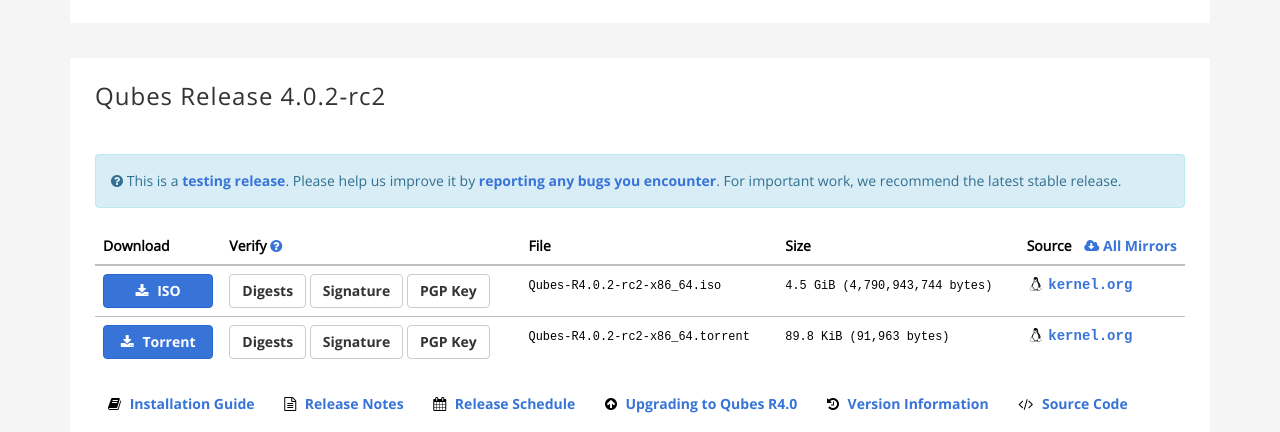
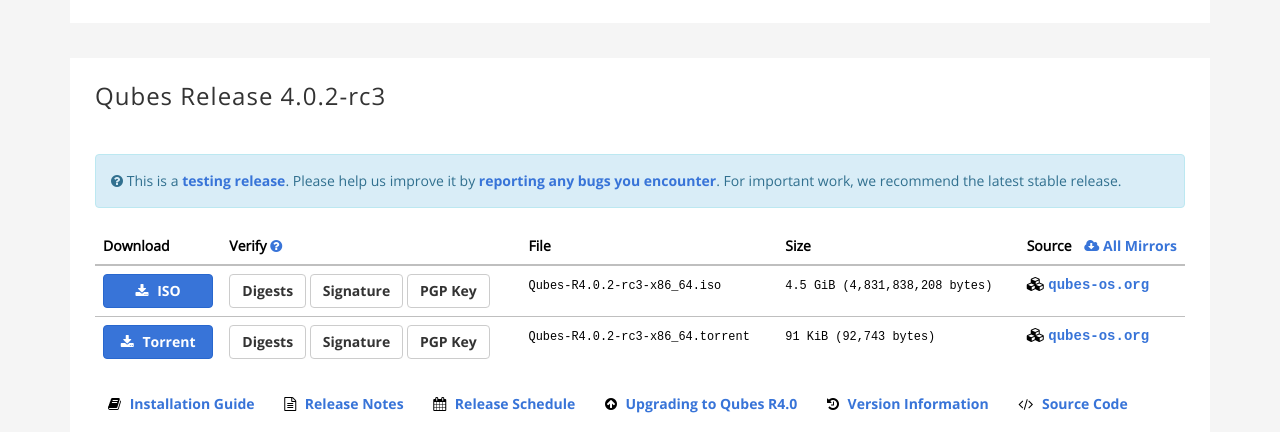
Before and after one commit to QubesOS/qubesos.github.io, a Jekyll site: the page built from pages/downloads.md, in a window 1280 px wide and 900 px high, scrolled down 398 px. Shown: the part 181-613 px from the top of the window. Built offline with Jekyll 4.4.1, drawn with Linux system fonts in a browser that asks for light colours; some web fonts are replaced.

Commit message:
Publish 4.0.2-rc3

```diff
--- a/_data/downloads.yml
+++ b/_data/downloads.yml
@@ -5,77 +5,77 @@
 # "Deprecated" means old and no longer supported.
 
 releases:
-  Qubes Release 4.0.2-rc2:
+  Qubes Release 4.0.2-rc3:
     testing: yes
     latest: no
     aging: no
     deprecated: no
     sources:
       - name: qubes-os.org
+        display: yes
+        method: HTTPS
+        type: ISO
+        filename: Qubes-R4.0.2-rc3-x86_64.iso
+        size: 4.5 GiB (4,831,838,208 bytes)
+        url: https://ftp.qubes-os.org/iso/Qubes-R4.0.2-rc3-x86_64.iso
+        verifiers:
+          hash: https://ftp.qubes-os.org/iso/Qubes-R4.0.2-rc3-x86_64.iso.DIGESTS
+          sig: https://ftp.qubes-os.org/iso/Qubes-R4.0.2-rc3-x86_64.iso.asc
+          key: https://keys.qubes-os.org/keys/qubes-release-4-signing-key.asc
+      - name: qubes-os.org
+        display: yes
+        method: BitTorrent
+        type: Torrent
+        filename: Qubes-R4.0.2-rc3-x86_64.torrent
+        size: 91 KiB (92,743 bytes)
+        url: https://ftp.qubes-os.org/iso/Qubes-R4.0.2-rc3-x86_64.torrent
+        verifiers:
+          hash: https://ftp.qubes-os.org/iso/Qubes-R4.0.2-rc3-x86_64.iso.DIGESTS
+          sig: https://ftp.qubes-os.org/iso/Qubes-R4.0.2-rc3-x86_64.iso.asc
+          key: https://keys.qubes-os.org/keys/qubes-release-4-signing-key.asc
+      - name: kernel.org
         display: no
         method: HTTPS
         type: ISO
-        filename: Qubes-R4.0.2-rc2-x86_64.iso
-        size: 4.5 GiB (4,790,943,744 bytes)
-        url: https://ftp.qubes-os.org/iso/Qubes-R4.0.2-rc2-x86_64.iso
+        filename: Qubes-R4.0.2-rc3-x86_64.iso
+        size: 4.5 GiB (4,831,838,208 bytes)
+        url: https://mirrors.edge.kernel.org/qubes/iso/Qubes-R4.0.2-rc3-x86_64.iso
         verifiers:
-          hash: https://ftp.qubes-os.org/iso/Qubes-R4.0.2-rc2-x86_64.iso.DIGESTS
-          sig: https://ftp.qubes-os.org/iso/Qubes-R4.0.2-rc2-x86_64.iso.asc
-          key: https://keys.qubes-os.org/keys/qubes-release-4-signing-key.asc
-      - name: qubes-os.org
-        display: no
-        method: BitTorrent
-        type: Torrent
-        filename: Qubes-R4.0.2-rc2-x86_64.torrent
-        size: 89.8 KiB (91,963 bytes)
-        url: https://ftp.qubes-os.org/iso/Qubes-R4.0.2-rc2-x86_64.torrent
-        verifiers:
-          hash: https://ftp.qubes-os.org/iso/Qubes-R4.0.2-rc2-x86_64.iso.DIGESTS
-          sig: https://ftp.qubes-os.org/iso/Qubes-R4.0.2-rc2-x86_64.iso.asc
-          key: https://keys.qubes-os.org/keys/qubes-release-4-signing-key.asc
-      - name: kernel.org
-        display: yes
-        method: HTTPS
-        type: ISO
-        filename: Qubes-R4.0.2-rc2-x86_64.iso
-        size: 4.5 GiB (4,790,943,744 bytes)
-        url: https://mirrors.edge.kernel.org/qubes/iso/Qubes-R4.0.2-rc2-x86_64.iso
-        verifiers:
-          hash: https://mirrors.edge.kernel.org/qubes/iso/Qubes-R4.0.2-rc2-x86_64.iso.DIGESTS
-          sig: https://mirrors.edge.kernel.org/qubes/iso/Qubes-R4.0.2-rc2-x86_64.iso.asc
+          hash: https://mirrors.edge.kernel.org/qubes/iso/Qubes-R4.0.2-rc3-x86_64.iso.DIGESTS
+          sig: https://mirrors.edge.kernel.org/qubes/iso/Qubes-R4.0.2-rc3-x86_64.iso.asc
           key: https://keys.qubes-os.org/keys/qubes-release-4-signing-key.asc
       - name: halifax.rwth-aachen.de
         display: no
         method: HTTP
         type: ISO
-        filename: Qubes-R4.0.2-rc2-x86_64.iso
-        size: 4.5 GiB (4,790,943,744 bytes)
-        url: http://ftp.halifax.rwth-aachen.de/qubes/iso/Qubes-R4.0.2-rc2-x86_64.iso
+        filename: Qubes-R4.0.2-rc3-x86_64.iso
+        size: 4.5 GiB (4,831,838,208 bytes)
+        url: http://ftp.halifax.rwth-aachen.de/qubes/iso/Qubes-R4.0.2-rc3-x86_64.iso
         verifiers:
-          hash: http://ftp.halifax.rwth-aachen.de/qubes/iso/Qubes-R4.0.2-rc2-x86_64.iso.DIGESTS
-          sig: http://ftp.halifax.rwth-aachen.de/qubes/iso/Qubes-R4.0.2-rc2-x86_64.iso.asc
+          hash: http://ftp.halifax.rwth-aachen.de/qubes/iso/Qubes-R4.0.2-rc3-x86_64.iso.DIGESTS
+          sig: http://ftp.halifax.rwth-aachen.de/qubes/iso/Qubes-R4.0.2-rc3-x86_64.iso.asc
           key: https://keys.qubes-os.org/keys/qubes-release-4-signing-key.asc
       - name: kernel.org
-        display: yes
+        display: no
         method: BitTorrent
         type: Torrent
-        filename: Qubes-R4.0.2-rc2-x86_64.torrent
-        size: 89.8 KiB (91,963 bytes)
-        url: https://mirrors.edge.kernel.org/qubes/iso/Qubes-R4.0.2-rc2-x86_64.torrent
+        filename: Qubes-R4.0.2-rc3-x86_64.torrent
+        size: 91 KiB (92,743 bytes)
+        url: https://mirrors.edge.kernel.org/qubes/iso/Qubes-R4.0.2-rc3-x86_64.torrent
         verifiers:
-          hash: https://mirrors.edge.kernel.org/qubes/iso/Qubes-R4.0.2-rc2-x86_64.iso.DIGESTS
-          sig: https://mirrors.edge.kernel.org/qubes/iso/Qubes-R4.0.2-rc2-x86_64.iso.asc
+          hash: https://mirrors.edge.kernel.org/qubes/iso/Qubes-R4.0.2-rc3-x86_64.iso.DIGESTS
+          sig: https://mirrors.edge.kernel.org/qubes/iso/Qubes-R4.0.2-rc3-x86_64.iso.asc
           key: https://keys.qubes-os.org/keys/qubes-release-4-signing-key.asc
       - name: halifax.rwth-aachen.de
         display: no
         method: BitTorrent
         type: Torrent
-        filename: Qubes-R4.0.2-rc2-x86_64.torrent
-        size: 89.8 KiB (91,963 bytes)
-        url: http://ftp.halifax.rwth-aachen.de/qubes/iso/Qubes-R4.0.2-rc2-x86_64.torrent
+        filename: Qubes-R4.0.2-rc3-x86_64.torrent
+        size: 91 KiB (92,743 bytes)
+        url: http://ftp.halifax.rwth-aachen.de/qubes/iso/Qubes-R4.0.2-rc3-x86_64.torrent
         verifiers:
-          hash: http://ftp.halifax.rwth-aachen.de/qubes/iso/Qubes-R4.0.2-rc2-x86_64.iso.DIGESTS
-          sig: http://ftp.halifax.rwth-aachen.de/qubes/iso/Qubes-R4.0.2-rc2-x86_64.iso.asc
+          hash: http://ftp.halifax.rwth-aachen.de/qubes/iso/Qubes-R4.0.2-rc3-x86_64.iso.DIGESTS
+          sig: http://ftp.halifax.rwth-aachen.de/qubes/iso/Qubes-R4.0.2-rc3-x86_64.iso.asc
           key: https://keys.qubes-os.org/keys/qubes-release-4-signing-key.asc
     docs:
       Installation Guide:
```
